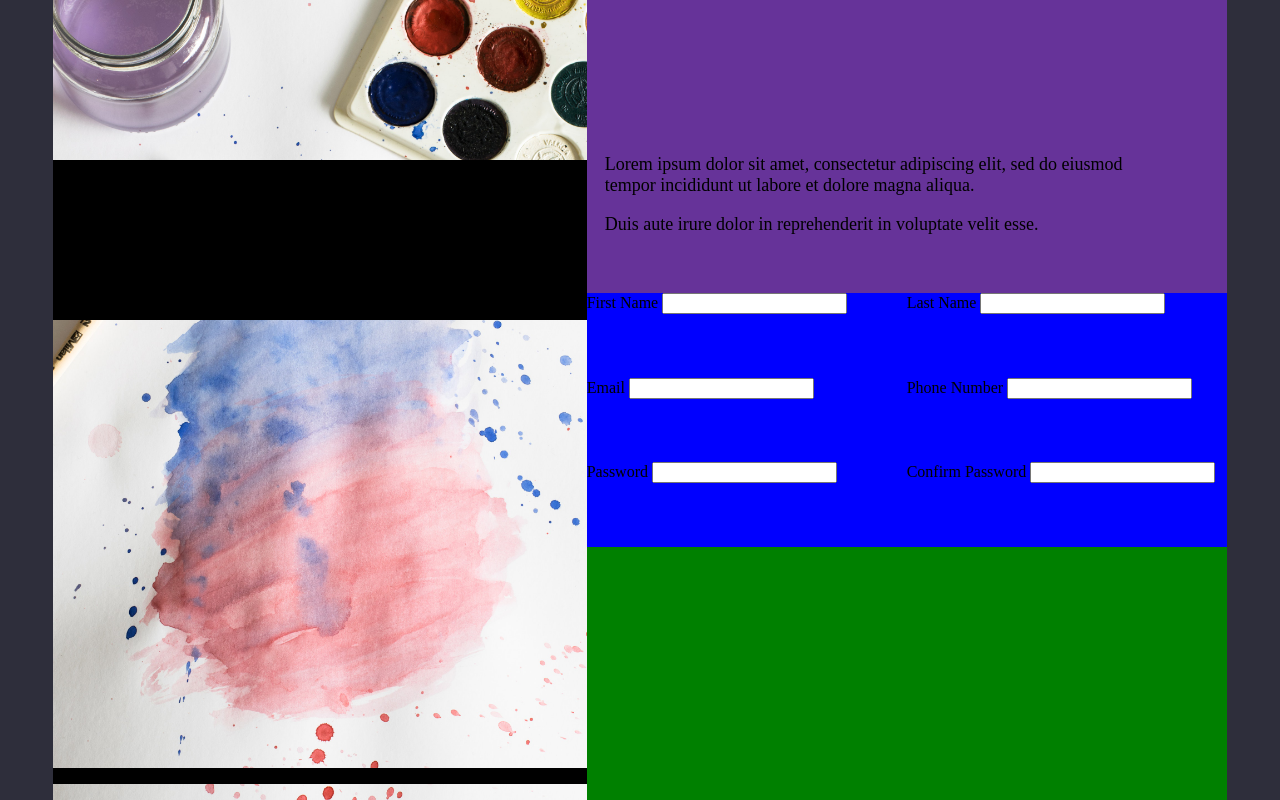
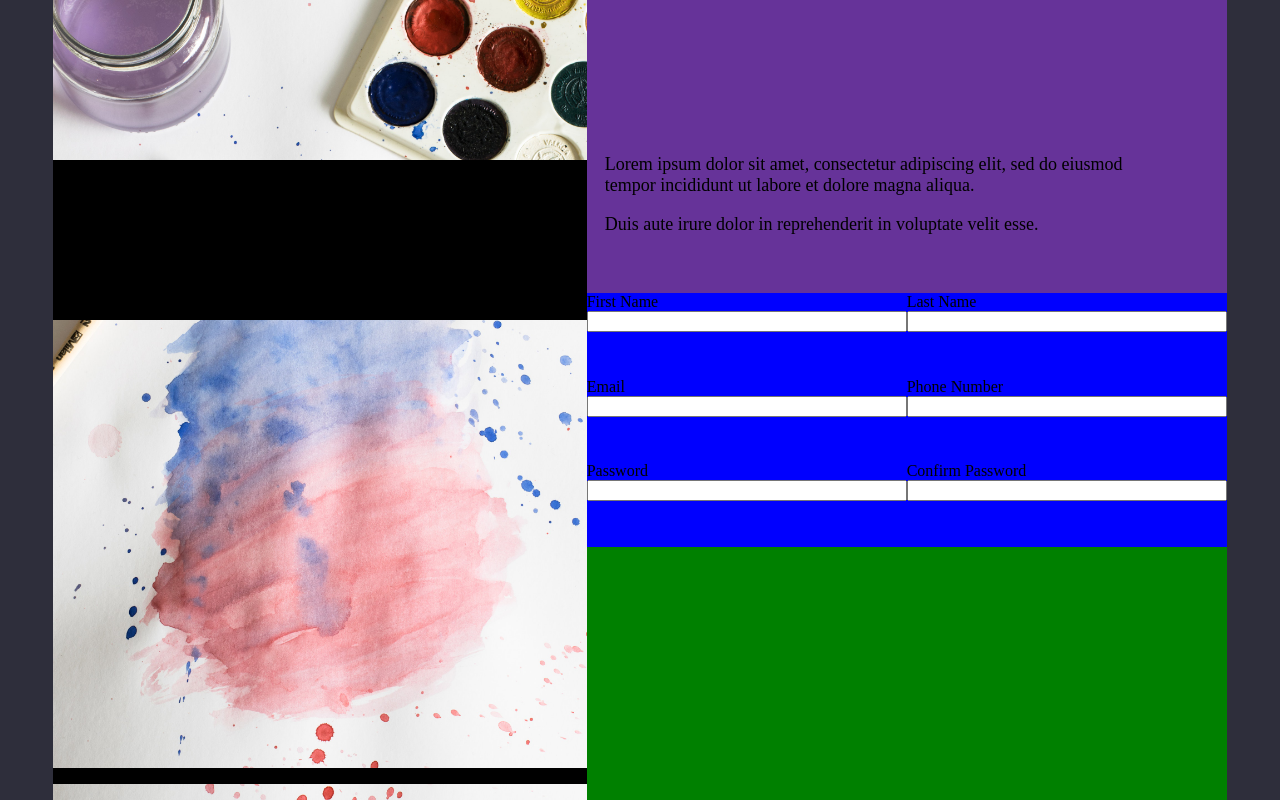
Before and after one commit to Watermelon4/sign-up-form, a plain HTML site: page index.html in a window 1280 px wide. Drawn offline with Linux system fonts and the light colour scheme.

Commit message:
set grid contents to flex

```diff
--- a/styles.css
+++ b/styles.css
@@ -91,7 +91,8 @@ body {
 }
 
 .grid-container > * {
-  /* height: 12%; */
+  display: flex;
+  flex-direction: column;
   min-height: 60px;
 }
 
```
